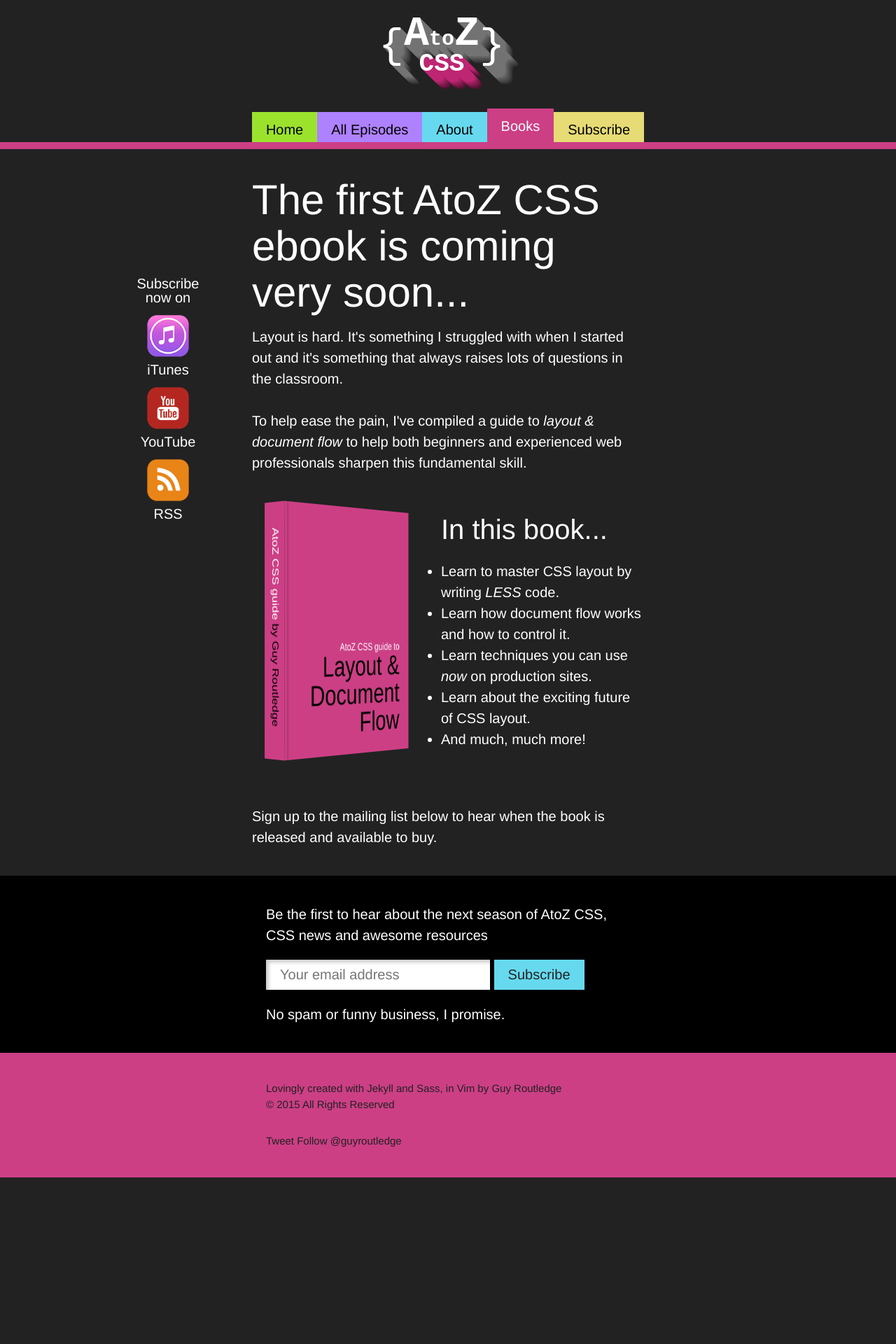
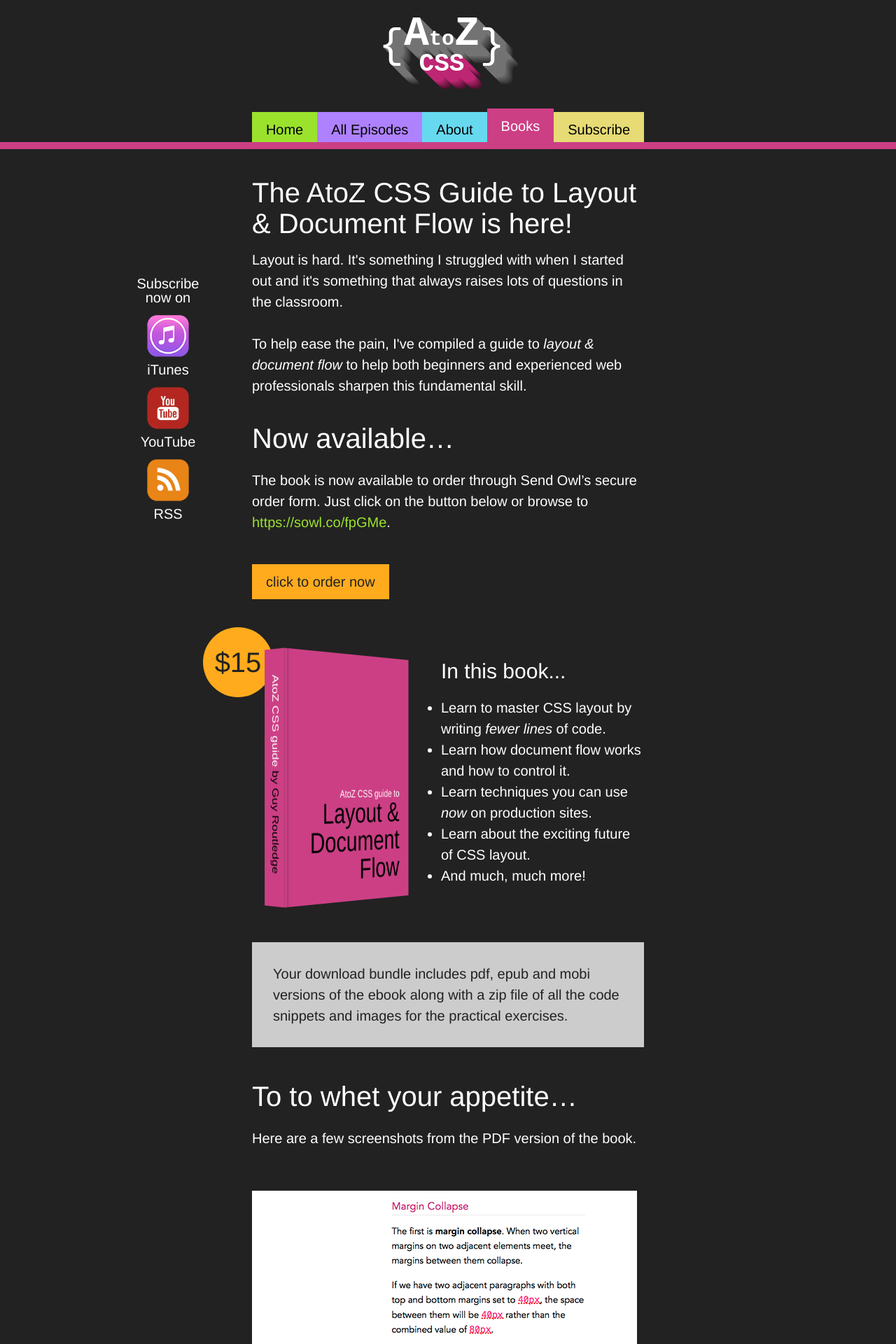
Before and after one commit to guyroutledge/atozcss, a Jekyll site: the page built from books.html, in a window 1280 px wide. Shown: the top 1920 px of the page at 70% size. Built offline with Jekyll 4.4.1, drawn with Linux system fonts in a browser that asks for light colours; a script that is not in the unit is left out; comment, search, counter and statistics services are not loaded; before the commit the page ends 1682 px from its top, so only the background shows below that; some of the changed text lies outside the part shown.

Commit message:
Update book sales page

```diff
--- a/books.html
+++ b/books.html
@@ -6,7 +6,7 @@ permalink: /books/index.html
 
 <div class="site-container-inner">
 
-	<h1 class="home-title page-title">The first AtoZ CSS ebook is coming very&nbsp;soon...</h1>
+	<h2 class="home-title page-title">The AtoZ CSS Guide to Layout &amp; Document Flow is here!</h2>
 
 	<p>Layout is hard. It's something I struggled with when I started
 	out and it's something that always raises lots of questions in the
@@ -16,6 +16,14 @@ permalink: /books/index.html
 	to help both beginners and experienced web professionals sharpen this
 	fundamental skill.</p>
 
+
+	<h2>Now available&hellip;</h2>
+	<p>The book is now available to order through Send Owl’s secure order form. Just click on the button below or browse to <a href="https://sowl.co/fpGMe">https://sowl.co/fpGMe</a>.</p>
+
+	<p class="button-container">
+		<a href="https://transactions.sendowl.com/products/77639/B878EE11/add_to_cart" rel="nofollow" class="button button-books">click to order now</a>
+		<script type="text/javascript" src="https://transactions.sendowl.com/assets/sendowl.js" async></script>
+	</p>
 
 	<div class="book-offer">
 		<div class="book__container--single">
@@ -32,18 +40,50 @@ permalink: /books/index.html
 			</article>
 		</div>
 
-		<h2>In this book...</h2>
+		<span class="book-offer__price">$15</span>
+		<h3>In this book...</h3>
 
 		<ul>
-			<li>Learn to master CSS layout by writing <em>LESS</em> code.</li>
+			<li>Learn to master CSS layout by writing <em>fewer lines</em> of code.</li>
 			<li>Learn how document flow works and how to control it.</li>
 			<li>Learn techniques you can use <em>now</em> on production sites.</li>
 			<li>Learn about the exciting future of CSS layout.</li>
 			<li>And much, much more!</li>
 		</ul>
-
 	</div>
 
-	<p>Sign up to the mailing list below to hear when the book is released and available to buy.</p>
+	<div class="book__alert"><p>Your download bundle includes pdf, epub and mobi versions of the
+	ebook along with a zip file of all the code snippets and images for
+	the practical exercises.<p></div>
+
+	<h2>To to whet your appetite&hellip;</h2>
+
+	<p>Here are a few screenshots from the PDF version of the book.</p>
+
+	<img class="book-img" src="/img/book1.png" alt="Screenshot of AtoZ CSS ebook">
+	<p>Learn fundamental CSS concepts such as the difference
+	between inline and block and the CSS box model as well as
+	more advanced topics like margin collapse</p>
+
+	<img class="book-img" src="/img/book2.png" alt="Screenshot of AtoZ CSS ebook">
+	<p>Dig into how <code>float</code> layouts work and how to deal with things like
+	<code>clear</code> and <code>clearfix</code>.
+
+	<img class="book-img" src="/img/book3.png" alt="Screenshot of AtoZ CSS ebook">
+	<p>There’s a whole practical section which takes an example site and goes through
+	the process of writing the CSS in detail &mdash; drawing on all the material
+	outlined in the theory section</p>
+
+	<img class="book-img" src="/img/book4.png" alt="Screenshot of AtoZ CSS ebook">
+	<img class="book-img" src="/img/book5.png" alt="Screenshot of AtoZ CSS ebook">
+	<p>Finally, we take a deep dive into CSS layout of the “future” and look at
+	flexbox and the new grid layout module.</p>
+
+	<p>If all of that sounds like your cup of tea,<p>
+	<p class="button-container">
+		<a href="https://transactions.sendowl.com/products/77639/B878EE11/add_to_cart" rel="nofollow" class="button button-books">order your copy now!</a>
+		<script type="text/javascript" src="https://transactions.sendowl.com/assets/sendowl.js" async></script>
+	</p>
+
 
 </div>
--- a/css/scss/_book.scss
+++ b/css/scss/_book.scss
@@ -148,8 +148,12 @@ $book-height:350px;
 }
 
 .book__alert {
+	margin-bottom:4rem;
 	padding:$font-margin-bottom $font-margin-bottom 0 $font-margin-bottom;
 	color:$color-dark;
 	background:#ccc;
 	overflow:hidden;
 }
+.book-img {
+	margin:$font-margin-bottom 0;
+}
```
Also changed, not shown: _includes/style.css, img/book0.png (added), img/book1.png (added), img/book2.png (added), img/book3.png (added), img/book4.png (added), img/book5.png (added), 1 other file.
